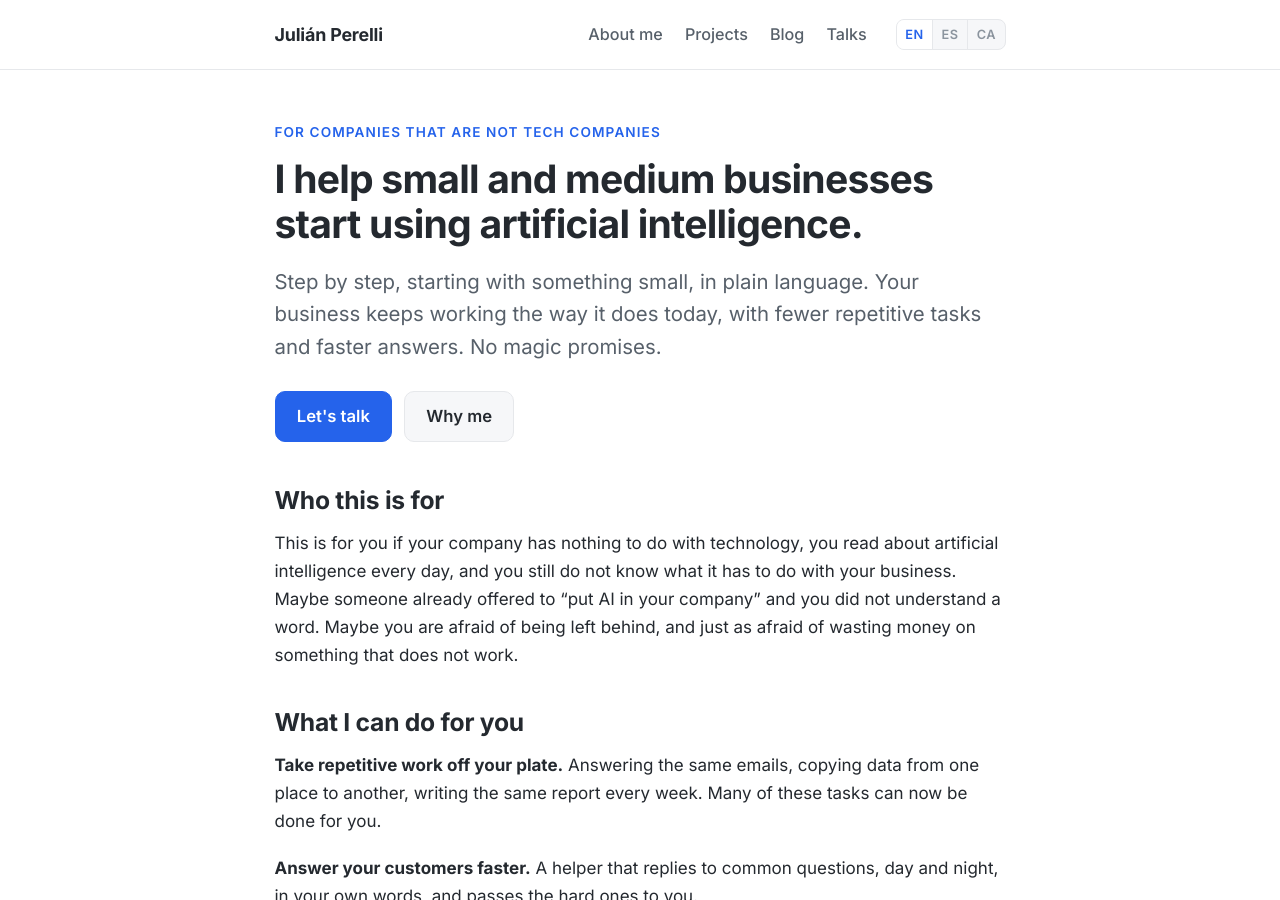
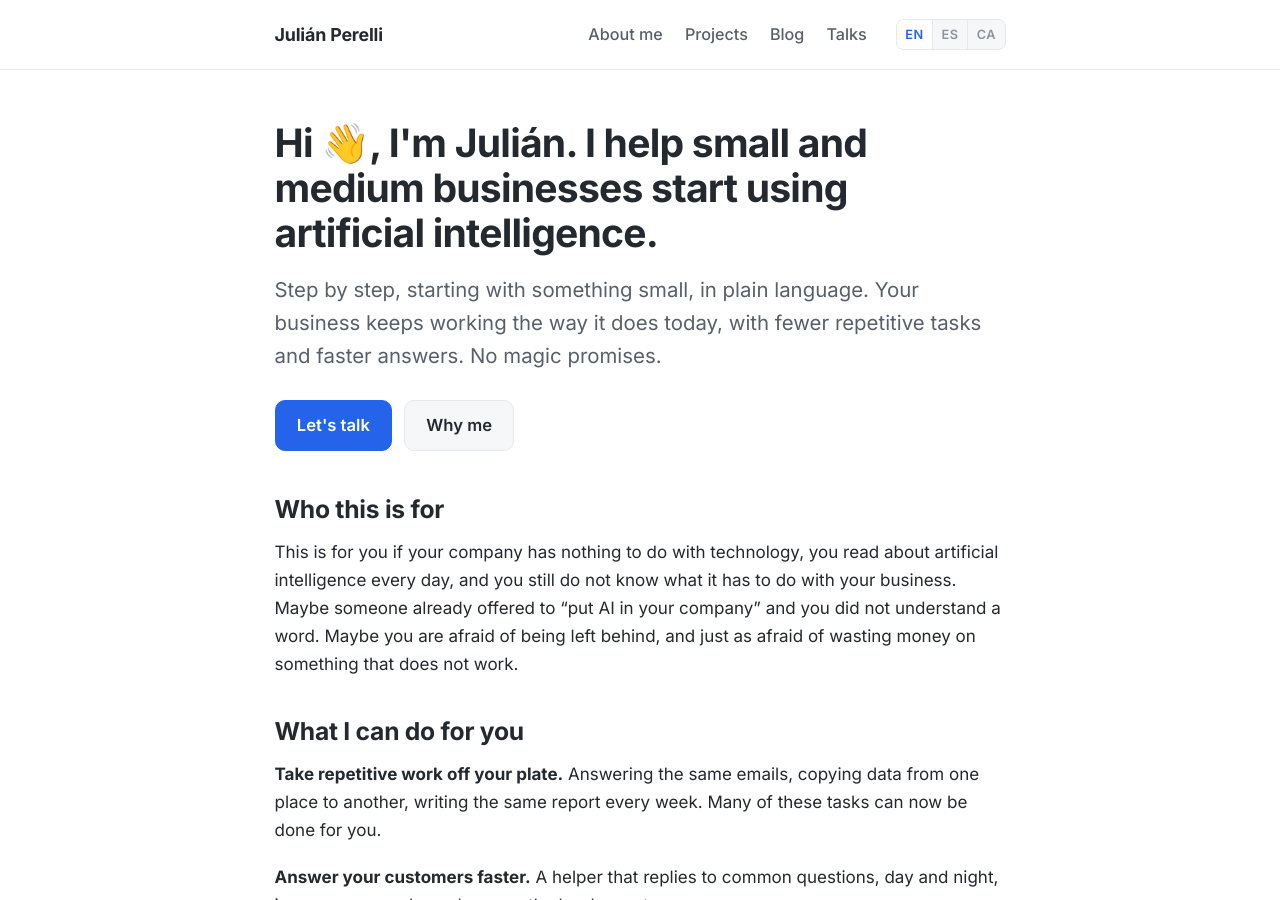
Before and after one commit to jperelli/jperelli.github.io, a Jekyll site: the page built from index.md, in a window 1280 px wide and 900 px high. Built offline with Jekyll 4.4.1, drawn with Linux system fonts in a browser that asks for light colours.

Commit message:
Home hero: drop kicker, greet with 'Hi, I'm Julián'

```diff
--- a/index.md
+++ b/index.md
@@ -7,8 +7,7 @@ description: I help small and medium businesses start using artificial intellige
 ---
 
 <section class="hero">
-  <p class="hero-kicker">For companies that are not tech companies</p>
-  <h1>I help small and medium businesses start using artificial intelligence.</h1>
+  <h1>Hi 👋, I'm Julián. I help small and medium businesses start using artificial intelligence.</h1>
   <p class="hero-lead">Step by step, starting with something small, in plain language. Your business keeps working the way it does today, with fewer repetitive tasks and faster answers. No magic promises.</p>
   <p class="hero-actions">
     <a class="btn btn-primary" href="#contact">Let's talk</a>
```
Also changed, not shown: ca/index.md (+1 -2 lines), es/index.md (+1 -2 lines).
